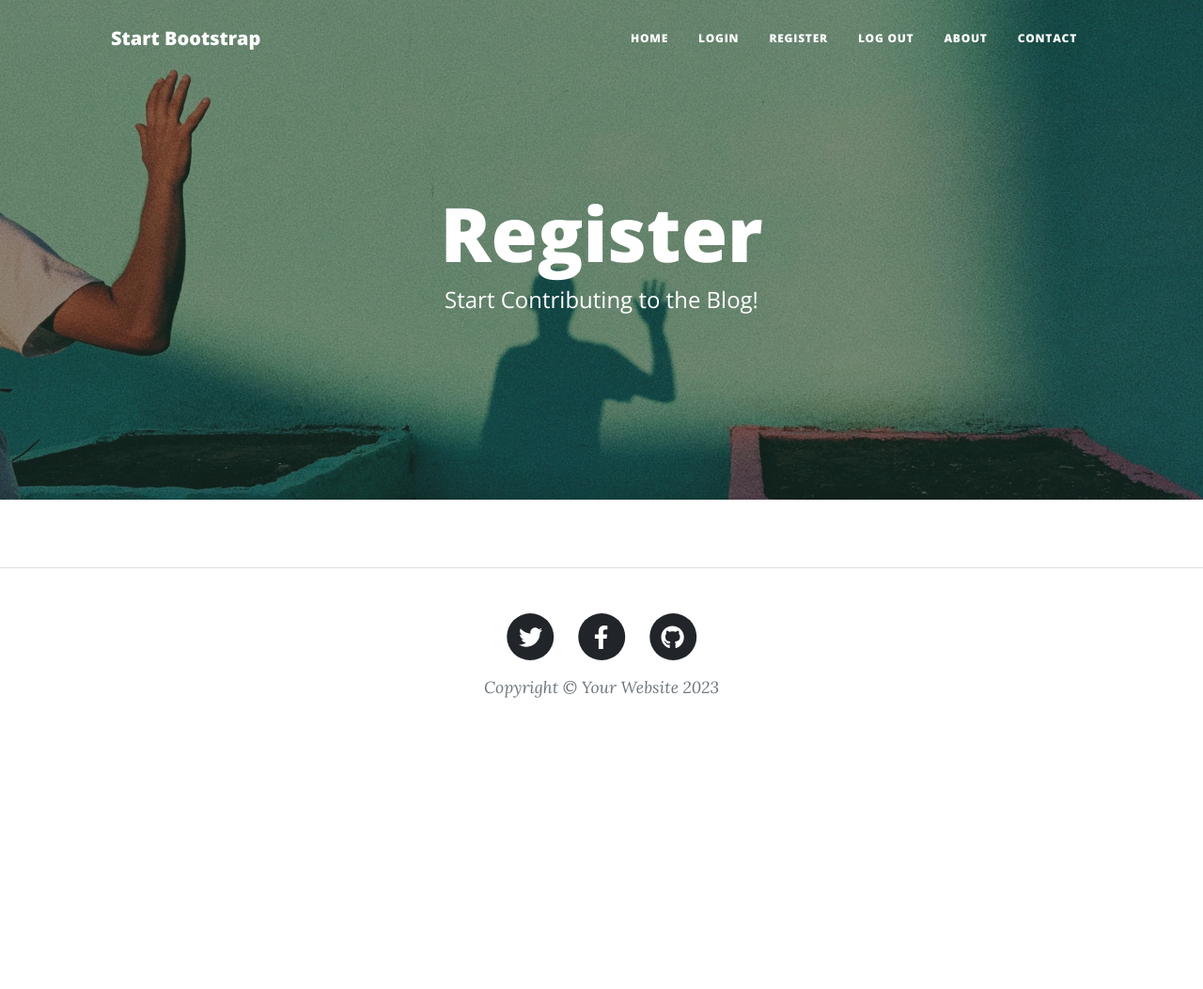
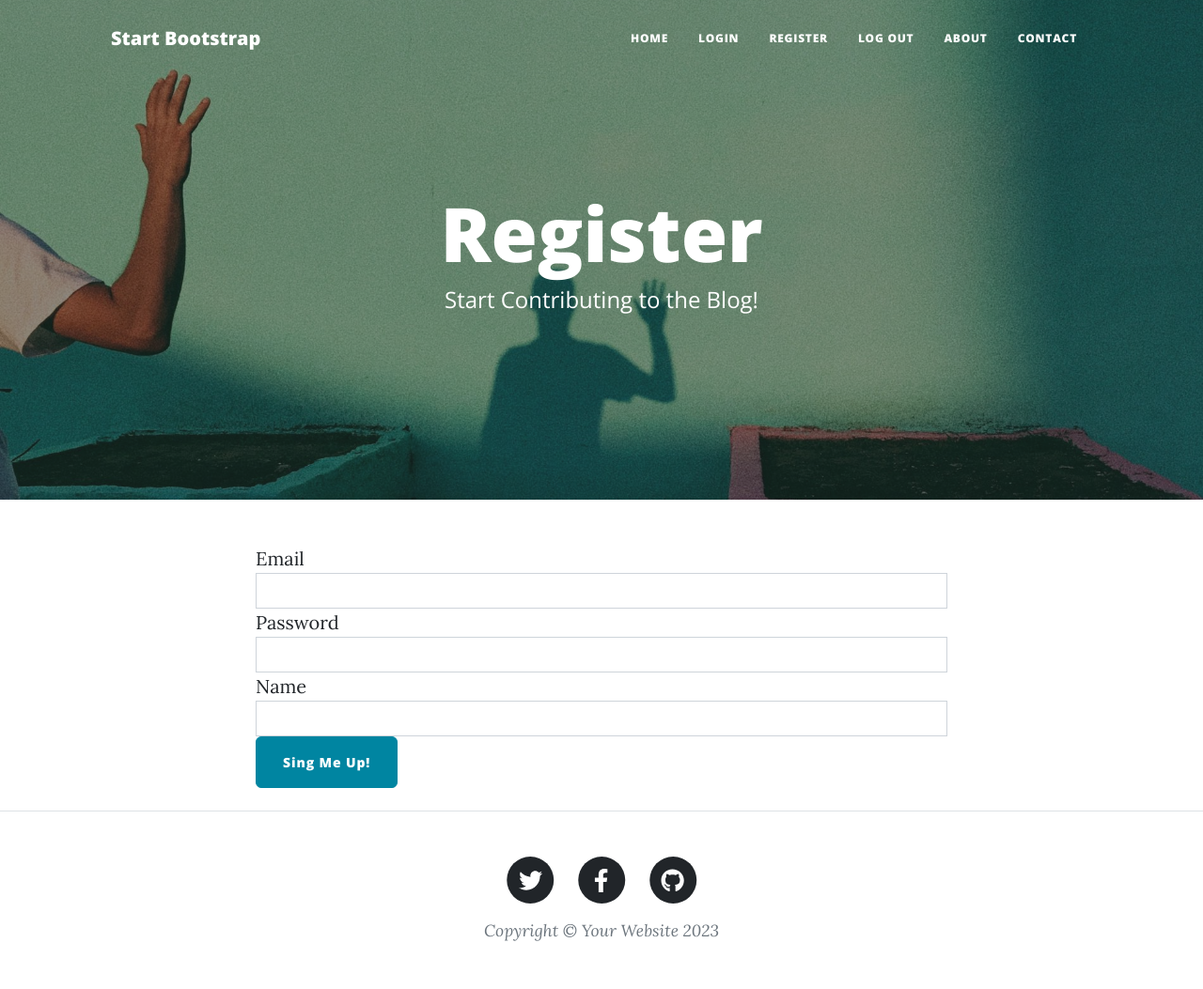
Before and after one commit to LegradiK/blog_capstone_with_authentication, a Flask app: page /register in a window 1280 px wide. Shown: the whole page at 94% size. Before the commit the page ends 743 px from the top, so only its background shows below. Run offline with Flask 3, Linux system fonts and the light colour scheme; some libraries are stand-ins or nearby versions.

Commit message:
added registration form on /register  page

```diff
--- a/forms.py
+++ b/forms.py
@@ -18,7 +18,7 @@ class RegistrationForm(FlaskForm):
     email = StringField("Email", validators=[DataRequired()])
     password = StringField("Password", validators=[DataRequired()])
     name = StringField("Name", validators=[DataRequired()])
-    submit = SubmitField("Register")
+    submit = SubmitField("Sing Me Up!")
 
 # TODO: Create a LoginForm to login existing users
 
--- a/main.py
+++ b/main.py
@@ -60,14 +60,15 @@ with app.app_context():
 def register():
     registration_form = RegistrationForm()
     if registration_form.validate_on_submit():
+        password = registration_form.password.data
         new_user = User(
         email = registration_form.email.data,
-        password = registration_form.password.data,
+        password = generate_password_hash(password, method='pbkdf2:sha256', salt_length=8),
         name = registration_form.name.data
         )
         db.session.add(new_user)
         db.session.commit()
-    return render_template("register.html")
+    return render_template("register.html", form=registration_form)
 
 
 # TODO: Retrieve a user from the database based on their email.
--- a/templates/register.html
+++ b/templates/register.html
@@ -23,6 +23,10 @@ include "header.html" %}
     <div class="row">
       <div class="col-lg-8 col-md-10 mx-auto">
         <!--TODO: render your registration form here-->
+        <form method="POST">
+          {% from 'bootstrap4/form.html' import render_form %}
+          {{ render_form(form, button_map={"submit": "primary"}) }}
+        </form>
       </div>
     </div>
   </div>
```
